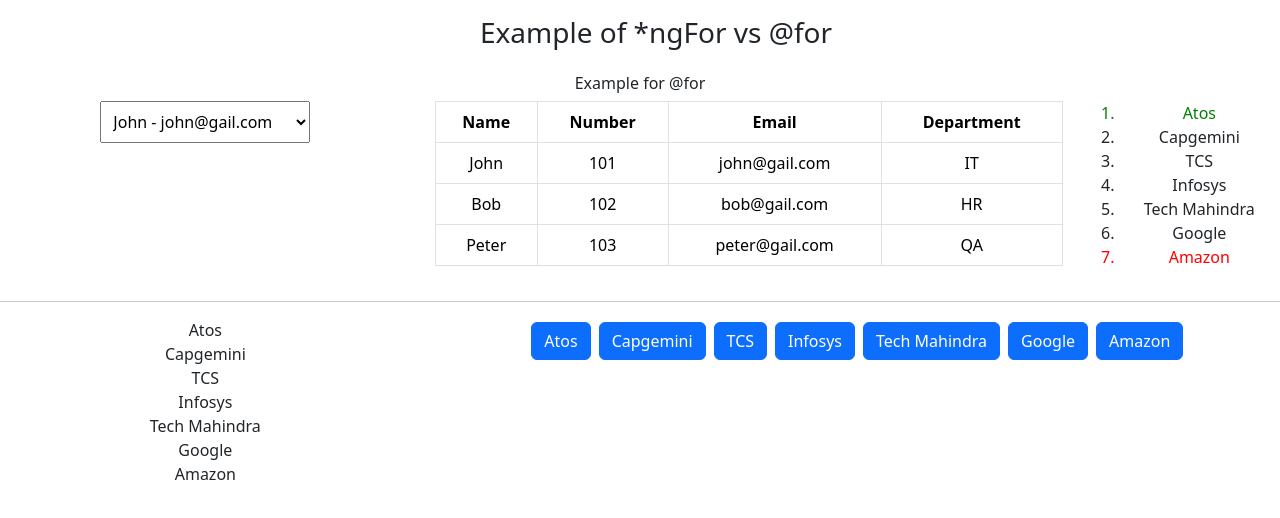
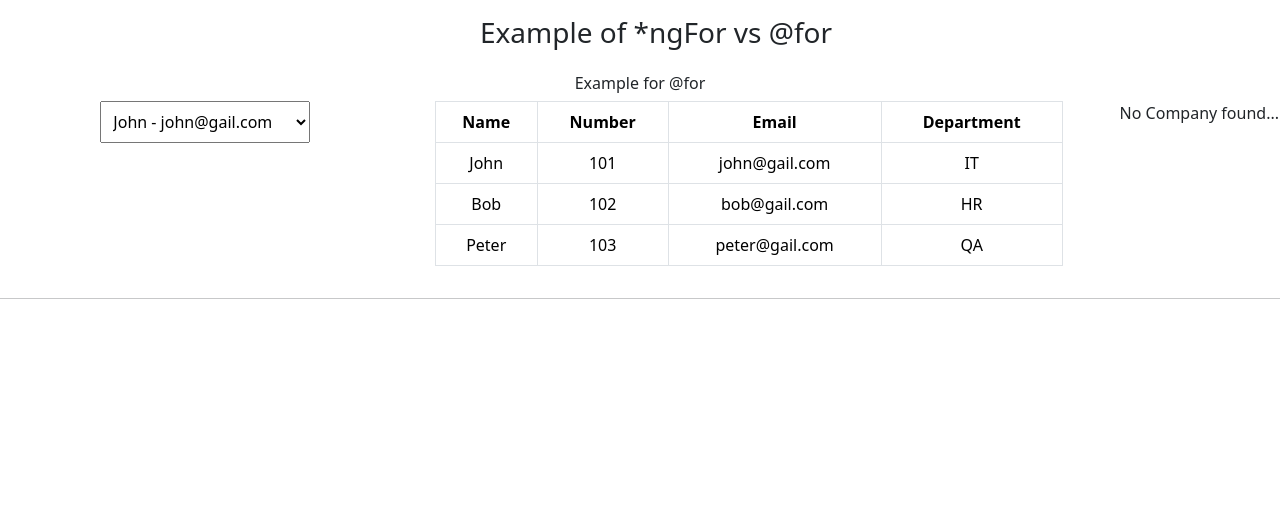
Before and after one commit to MeghanaDharmaraju/angularProject, an Angular app: page / in a window 1280 px wide. Shown: the top 518 px of the page. Built offline with nearby package versions, Linux system fonts and the light colour scheme.

Commit message:
inside for block declare a variable and use of empty block

```diff
--- a/src/app/ngfor-vs-for/ngfor-vs-for.component.ts
+++ b/src/app/ngfor-vs-for/ngfor-vs-for.component.ts
@@ -14,7 +14,7 @@
     { empName: 'Peter', empNumber: 103 , empEmail: 'peter@gail.com', empDept: 'QA'},
   ]
 
-  companyList: string[] = ['Atos', 'Capgemini', 'TCS', 'Infosys', 'Tech Mahindra', 'Google', 'Amazon'];
+  // companyList: string[] = ['Atos', 'Capgemini', 'TCS', 'Infosys', 'Tech Mahindra', 'Google', 'Amazon'];
 
-  // companyList: string[] = [];
+  companyList: string[] = [];
 }
```
